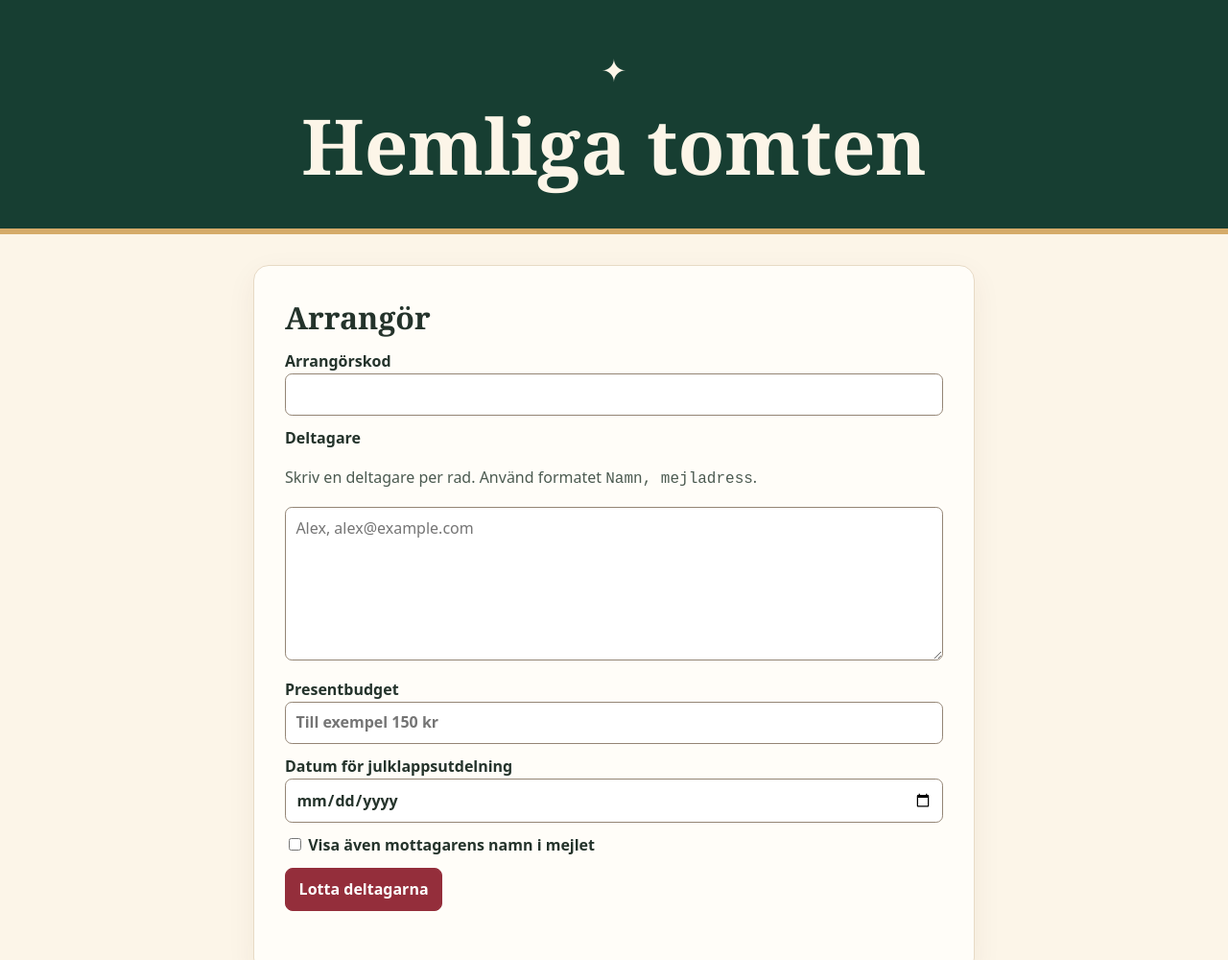
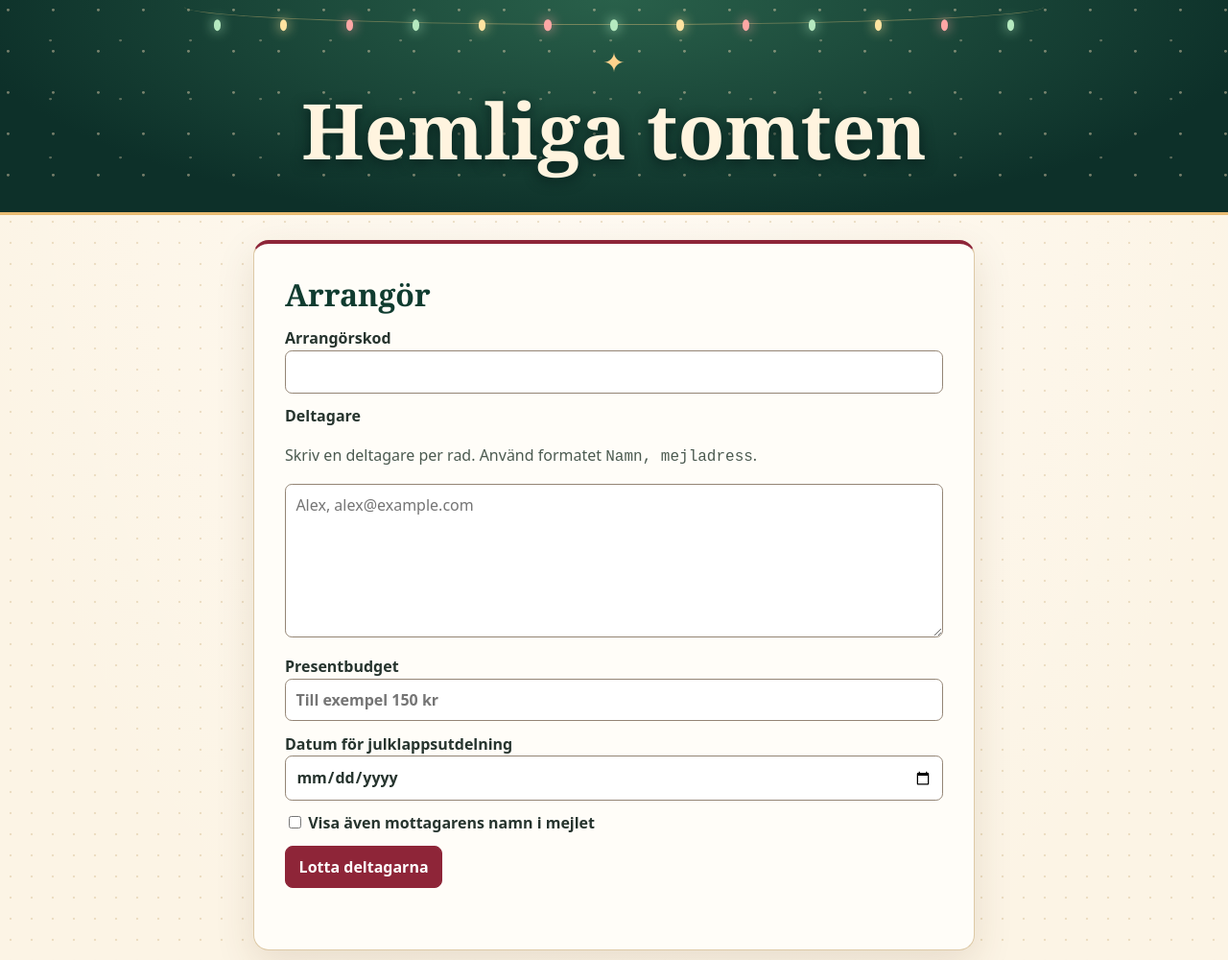
Before and after one commit to kristianberglin-swe/hemligatomten, a plain HTML site: page index.html in a window 1280 px wide. Shown: the top 1000 px of the page at 96% size. Drawn offline with Linux system fonts and the light colour scheme.

Commit message:
Ge Hemliga tomten en juligare design

```diff
--- a/index.html
+++ b/index.html
@@ -16,10 +16,84 @@ button{font:inherit;font-weight:650;border:1px solid var(--red);background:var(-
 .actions{display:flex;gap:.6rem;flex-wrap:wrap;margin-block:1rem}.hint{color:#4b5a50}.error{color:#8c2633}#recipient{font:clamp(2rem,8vw,3.6rem)/1.1 Georgia,serif;color:var(--red);overflow-wrap:anywhere}
 ul{padding:0;list-style:none}li{display:flex;justify-content:space-between;align-items:center;gap:.6rem;flex-wrap:wrap;padding:.65rem 0;border-top:1px solid #eee3d2}
 [hidden]{display:none!important}button:focus-visible,input:focus-visible,textarea:focus-visible,select:focus-visible{outline:3px solid #ab7740;outline-offset:2px}
+
+:root {
+  --pine: #103c30;
+  --red: #8e2538;
+  --cream: #fcf4e5;
+  --ink: #26342e;
+  --gold: #e8bb72;
+}
+body {
+  background-color: var(--cream);
+  background-image: radial-gradient(circle, #bc985841 1px, transparent 1.6px),
+    radial-gradient(ellipse at top, #fffaf2 12%, transparent 78%);
+  background-size: 22px 22px, 100% 100%;
+}
+header {
+  position: relative;
+  overflow: hidden;
+  isolation: isolate;
+  padding: 3.1rem 1rem 2.65rem;
+  border-bottom: 3px solid var(--gold);
+  background-color: var(--pine);
+  background-image: radial-gradient(circle at 18% 24%, #f4ddb972 1px, transparent 1.8px),
+    radial-gradient(circle at 72% 69%, #f4ddb953 1px, transparent 1.6px),
+    radial-gradient(ellipse at 50% 0%, #29604a, #0d3029 76%);
+  background-size: 47px 43px, 73px 61px, 100% 100%;
+}
+header h1 { color: #fff4df; text-shadow: 0 3px 14px #071f1c; }
+.lights {
+  position: absolute;
+  inset: -.75rem 0 auto;
+  display: flex;
+  justify-content: space-around;
+  margin: 0 auto;
+  width: min(100%, 56rem);
+  height: 2.35rem;
+  border-bottom: 1px solid #d8ba7773;
+  border-radius: 0 0 50% 50%;
+}
+.lights i {
+  display: block;
+  align-self: flex-end;
+  width: .45rem;
+  height: .7rem;
+  transform: translateY(.45rem);
+  color: #ffe3a0;
+  background: currentColor;
+  border-radius: 50%;
+  box-shadow: 0 0 .8rem currentColor;
+}
+.lights i:nth-child(3n) { color: #ffa7a5; }
+.lights i:nth-child(3n + 1) { color: #b5e9bf; }
+header .star { color: #ffd28c; font-size: 1.75rem; line-height: 1; }
+main { margin-top: 1.6rem; }
+section {
+  border-color: #ddc9a6;
+  border-top: 4px solid var(--red);
+  box-shadow: 0 14px 40px #54391020;
+}
+h2 { color: var(--pine); }
+button:not(.secondary):hover:not(:disabled) { background: #73182b; }
+input[type=checkbox] { accent-color: var(--pine); }
+#guest { text-align: center; }
+#assignment {
+  margin: 1rem auto;
+  padding: 1rem clamp(.65rem, 4vw, 1.5rem);
+  background: #fbf0dc;
+  border: 1px solid #dec294;
+  border-radius: .75rem;
+}
+#recipient { margin: .6rem 0; }
 </style>
 </head>
 <body>
-<header><span aria-hidden="true">✦</span><h1>Hemliga tomten</h1></header>
+<header>
+  <div class="lights" aria-hidden="true"><i></i><i></i><i></i><i></i><i></i><i></i><i></i><i></i><i></i><i></i><i></i><i></i><i></i></div>
+  <span class="star" aria-hidden="true">✦</span>
+  <h1>Hemliga tomten</h1>
+</header>
 <main>
 <section id="organizer" hidden>
 <h2 id="mode">Arrangör</h2>
```
